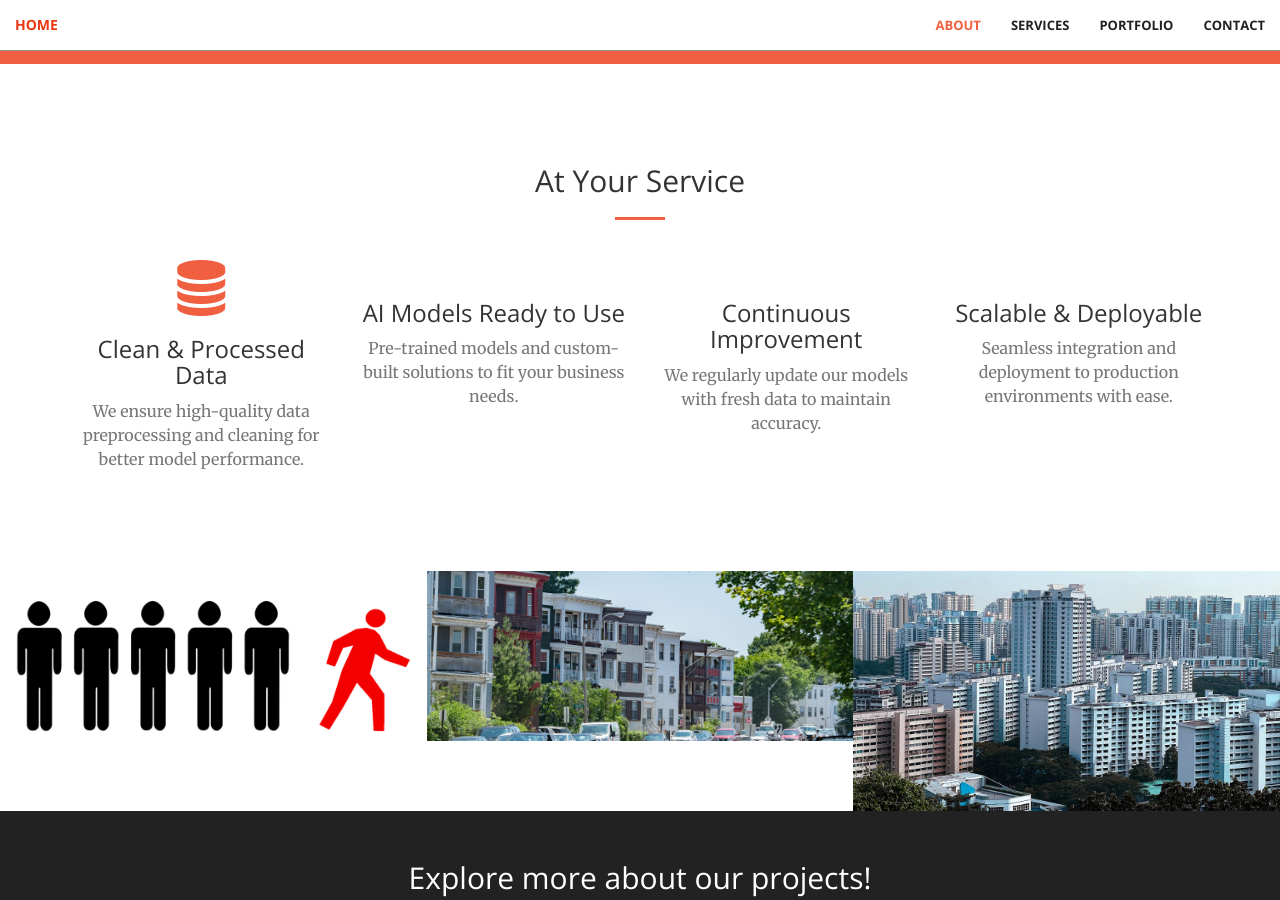
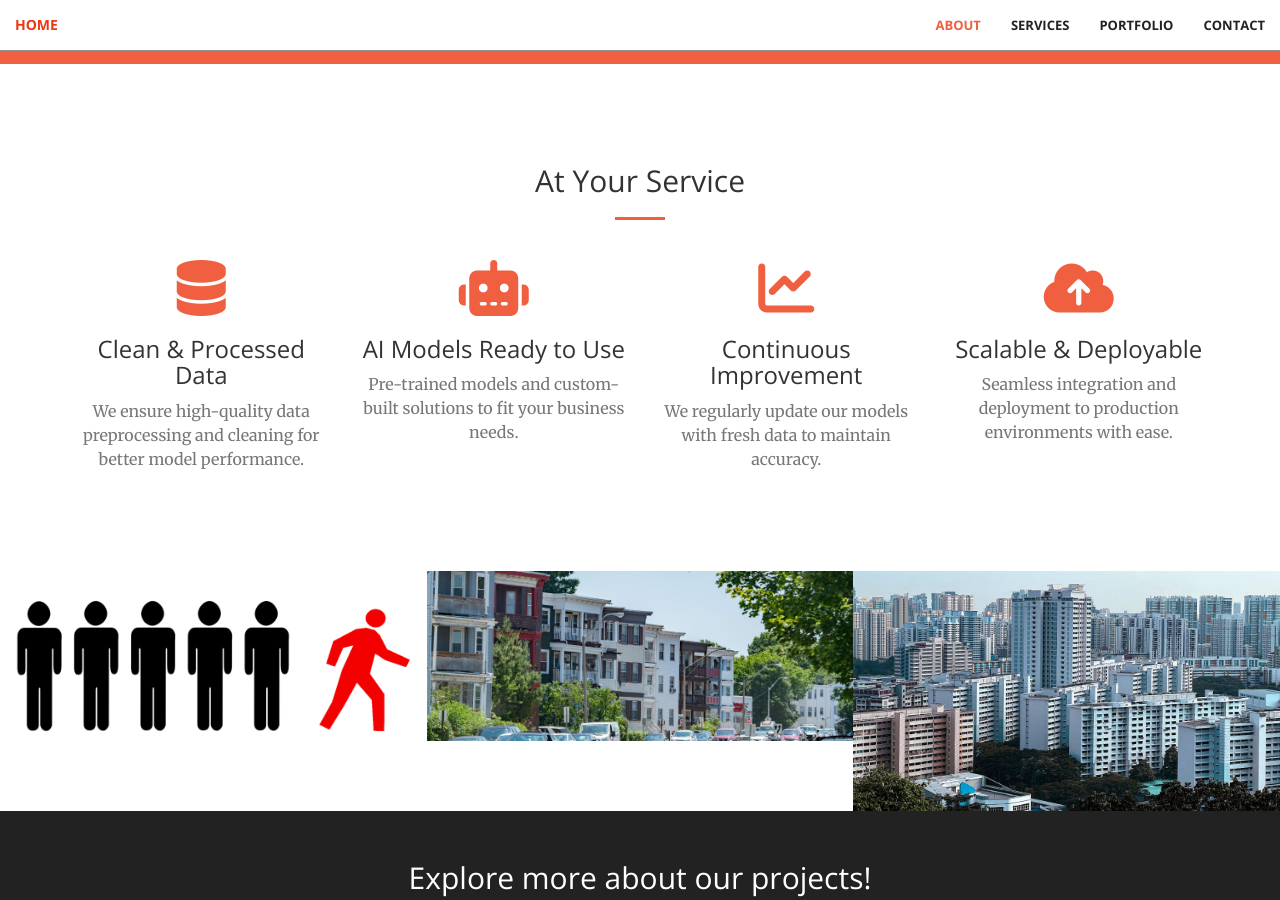
Before and after one commit to valdo28/valdo28.github.io, a Jekyll site: the page built from index.html, in a window 1280 px wide and 900 px high, scrolled down 1302 px. Built offline with Jekyll 4.4.1, drawn with Linux system fonts in a browser that asks for light colours.

Commit message:
Update head.html

```diff
--- a/_includes/head.html
+++ b/_includes/head.html
@@ -15,6 +15,7 @@
     <link href='https://fonts.googleapis.com/css?family=Open+Sans:300italic,400italic,600italic,700italic,800italic,400,300,600,700,800' rel='stylesheet' type='text/css'>
     <link href='https://fonts.googleapis.com/css?family=Merriweather:400,300,300italic,400italic,700,700italic,900,900italic' rel='stylesheet' type='text/css'>
     <link rel="stylesheet" href="font-awesome/css/font-awesome.min.css" type="text/css">
+    <link rel="stylesheet" href="https://cdnjs.cloudflare.com/ajax/libs/font-awesome/6.4.2/css/all.min.css">
 
     <!-- Plugin CSS -->
     <link rel="stylesheet" href="css/animate.min.css" type="text/css">
```
